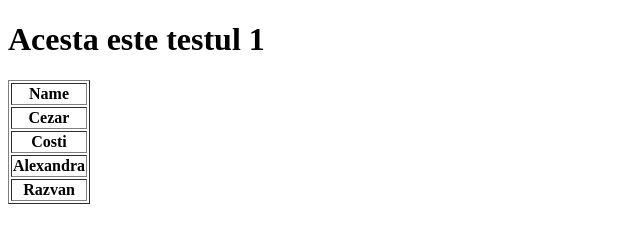
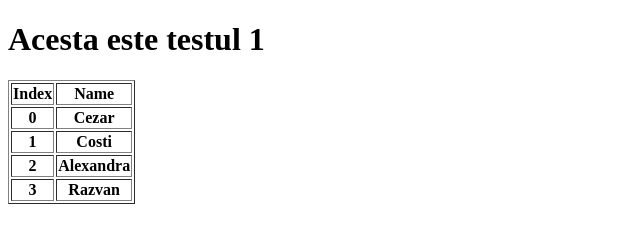
Before and after one commit to RazvanMocanu1/tema_git1, a plain HTML site: page index.html in a window 1280 px wide. Shown: the whole page, without its empty margins (0-640 px from the left). Drawn offline with Linux system fonts and the light colour scheme.

Commit message:
Am adaugat coloana index

```diff
--- a/index.html
+++ b/index.html
@@ -10,20 +10,25 @@
     <table border="1px">
         <thead>
             <tr>
+                <th>Index</th>
                 <th>Name</th>
             </tr>
         </thead>
         <tbody>
             <tr>
+                <th>0</th>
                 <th>Cezar</th>
             </tr>
             <tr>
+                <th>1</th>
                 <th>Costi</th>
             </tr>
             <tr>
+                <th>2</th>
                 <th>Alexandra</th>
             </tr>
             <tr>
+                <th>3</th>
                 <th>Razvan</th>
             </tr>
         </tbody>
```
